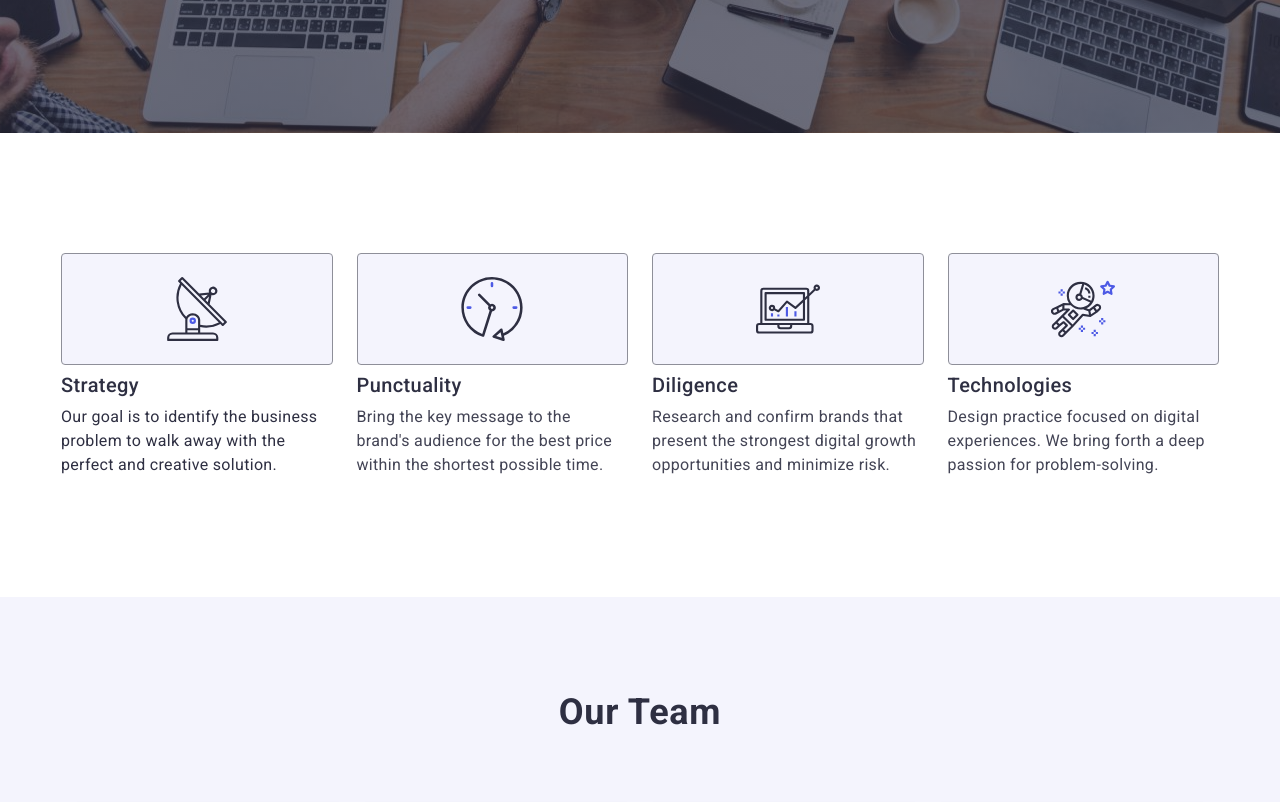
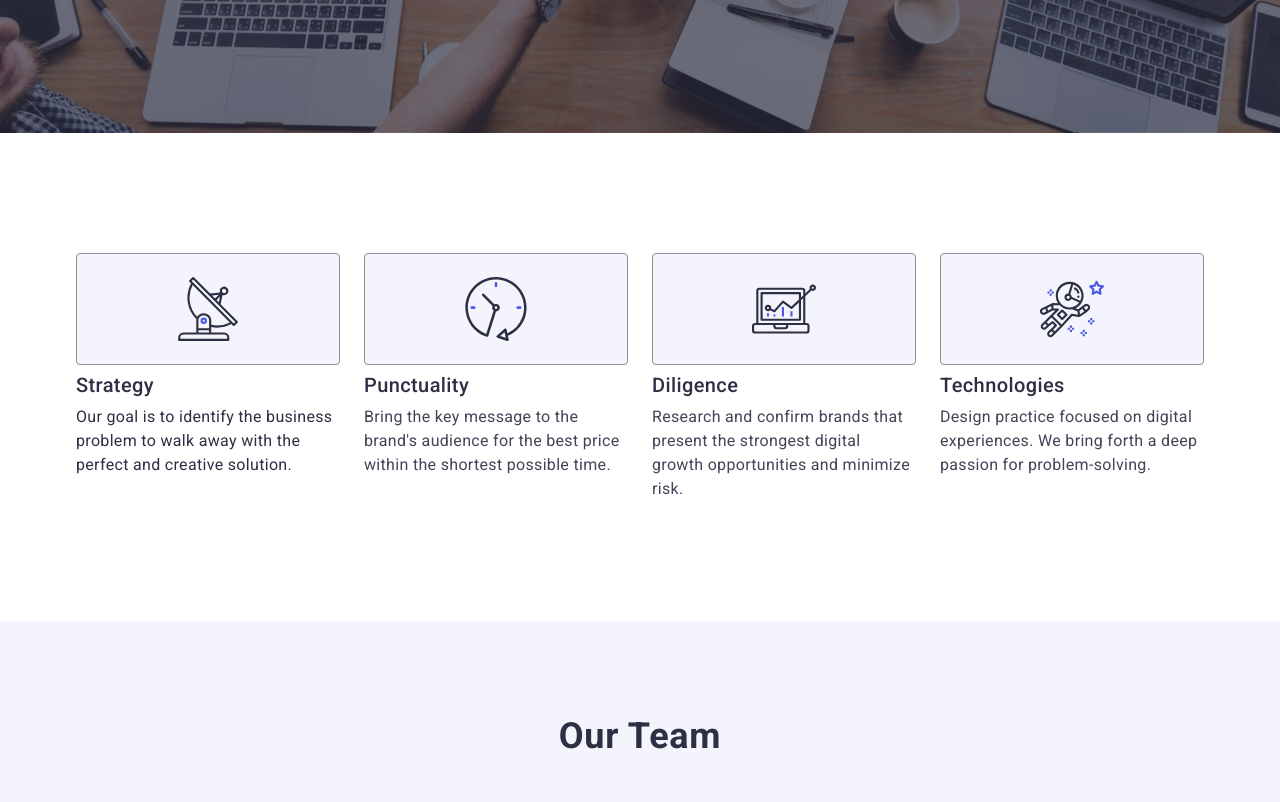
Before and after one commit to Olena457/goit-markup-hw-06, a plain HTML site: page index.html in a window 1280 px wide. Shown: the part 540-1342 px from the top of the page. Drawn offline with nearby package versions, Linux system fonts and the light colour scheme.

Commit message:
added padding

```diff
--- a/css/styles.css
+++ b/css/styles.css
@@ -494,7 +494,7 @@ p {
 }
 @media only screen and (min-width: 1158px) {
   .features {
-    padding: 60px 0px 60px 0px;
+    padding: 60px 15px 60px 15px;
   }
   .features-title.direction {
     text-align: left;
```
